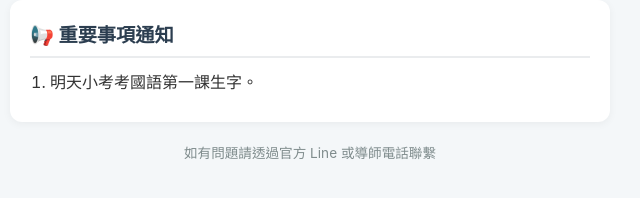
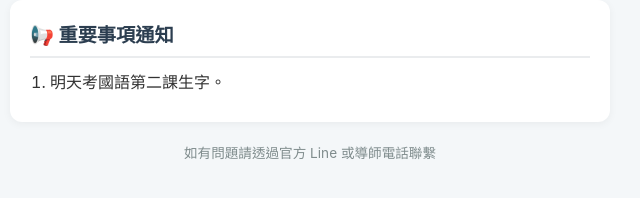
Before and after one commit to sayungu1119/class-book, a plain HTML site: page index.html in a window 1280 px wide. Shown: the part 338-536 px from the top of the page, 330-970 px from the left. Drawn offline with Linux system fonts and the light colour scheme.

```diff
--- a/index.html
+++ b/index.html
@@ -166,7 +166,7 @@
 
     // 3. 注意事項資料 (每天更新這裡 - 已修正左中括號)
     const noticeData = [
-        "明天小考考國語第一課生字。"
+        "明天考國語第二課生字。"
     ];
 
     // 渲染作業
```
